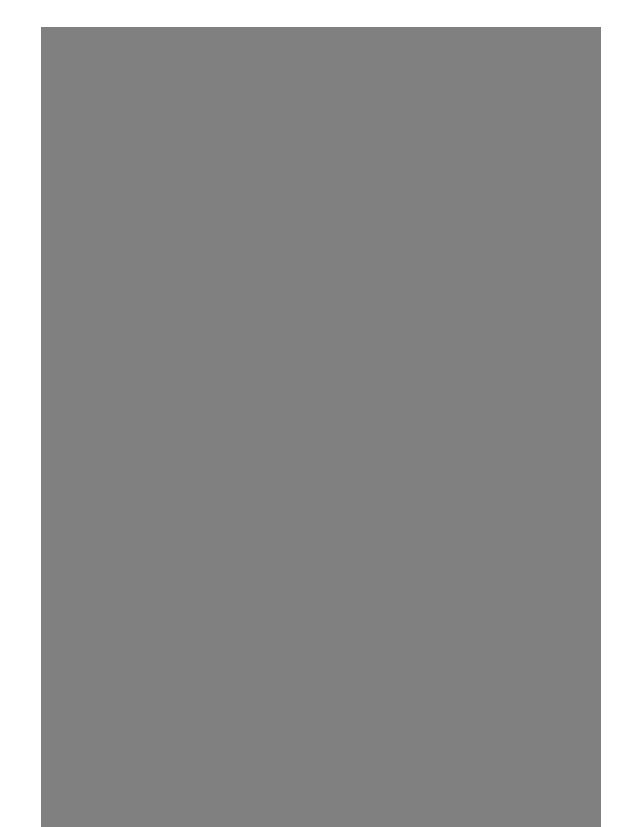
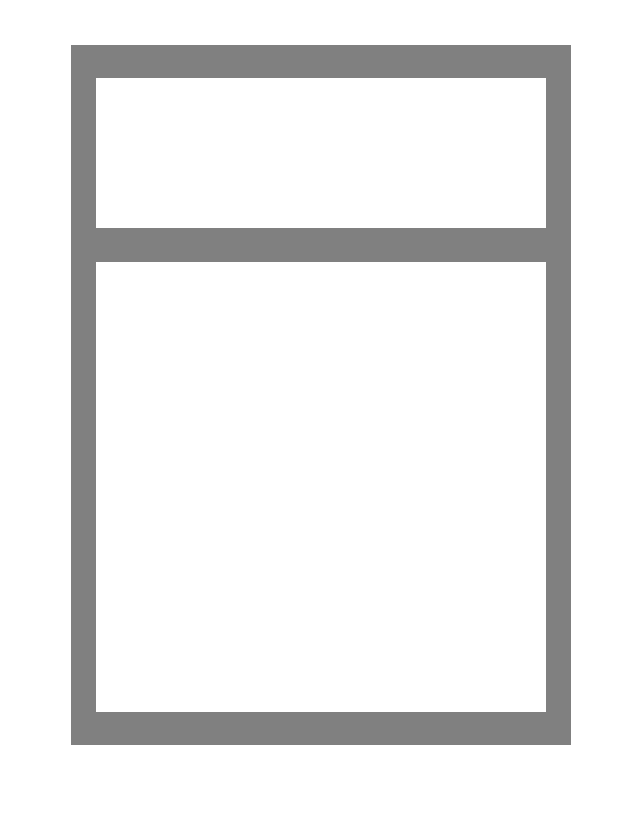
Before and after one commit to mhjarvis/odin-calculator, a plain HTML site: page index.html in a window 1280 px wide. Shown: the part 37-864 px from the top of the page, without its empty margins (319-959 px from the left). After the commit the page ends 800 px from the top, so only its background shows below. Drawn offline with Linux system fonts and the light colour scheme.

Commit message:
Add styling for main window and button wrapper

```diff
--- a/css/colors.css
+++ b/css/colors.css
@@ -3,3 +3,11 @@
 .container {
     background-color: gray;
 }
+
+.main-screen {
+    background-color: white;
+}
+
+.wrapper {
+    background-color: white;
+}
--- a/css/layouts.css
+++ b/css/layouts.css
@@ -14,6 +14,20 @@ h1 {
 }
 
 .container {
-    width: 35em;
-    height: 50em;
+    width: 500px;
+    height: 700px;
+    display: flex;
+    flex-direction: column;
+    align-items: center;
+    justify-content: space-evenly;
 }
+
+.main-screen {
+    width: 450px;
+    height: 150px;
+}
+
+.wrapper {
+    width: 450px;
+    height: 450px;
+}
--- a/index.html
+++ b/index.html
@@ -13,7 +13,7 @@
 
     <div class="container">
         <div class="main-screen"></div>
-        <div calss="wrapper">
+        <div class="wrapper">
 
         </div>
 
```
